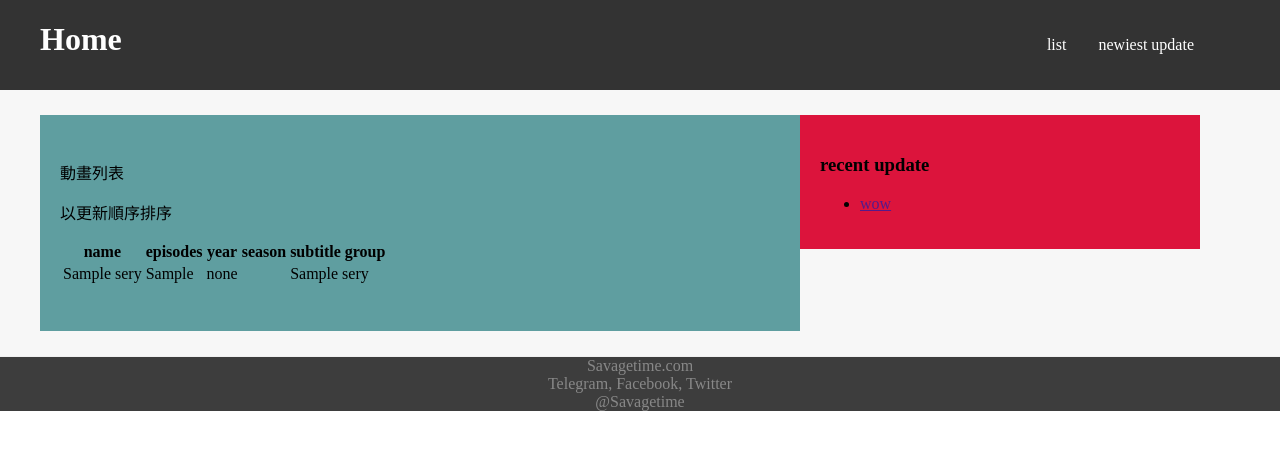
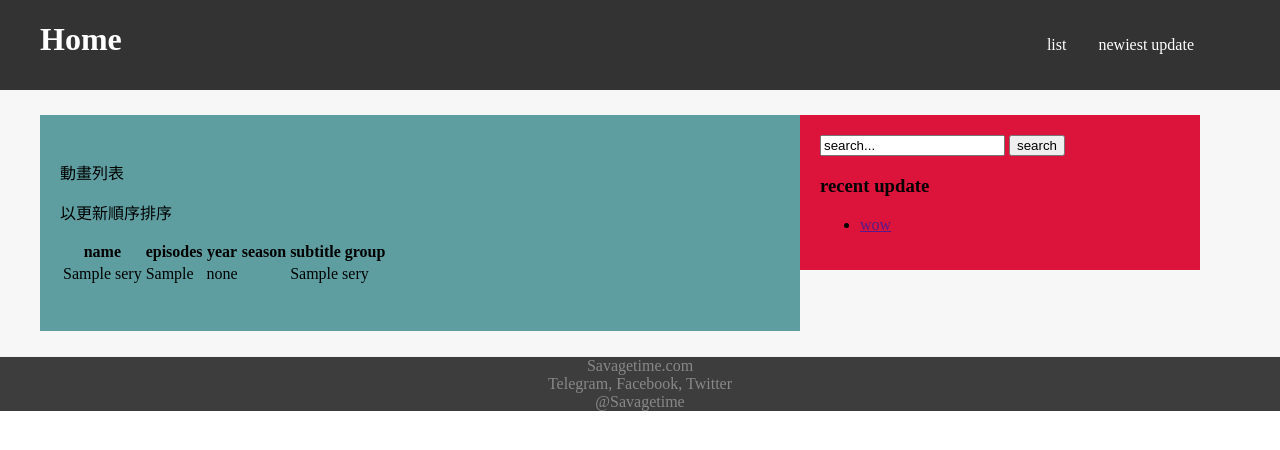
Before and after one commit to robinsonweng/savagetime, a Django app: page / in a window 1280 px wide. Shown: the top 450 px of the page. Run offline with Django 3.2, Linux system fonts and the light colour scheme; tables that the repository leaves empty hold one stand-in row (values such as "Sample post").

Commit message:
Add search form to sidebar

```diff
--- a/savagetime/templates/includes/sidebar.html
+++ b/savagetime/templates/includes/sidebar.html
@@ -1,4 +1,10 @@
 <aside class="sidebar">
+    <section>
+        <form class="search-form" action="POST">
+            <input type="text" name="" id="" value="search...">
+            <input type="submit" value="search">
+        </form>
+    </section>
     <section>
         <h3>recent update</h3>
         <ul>
```
